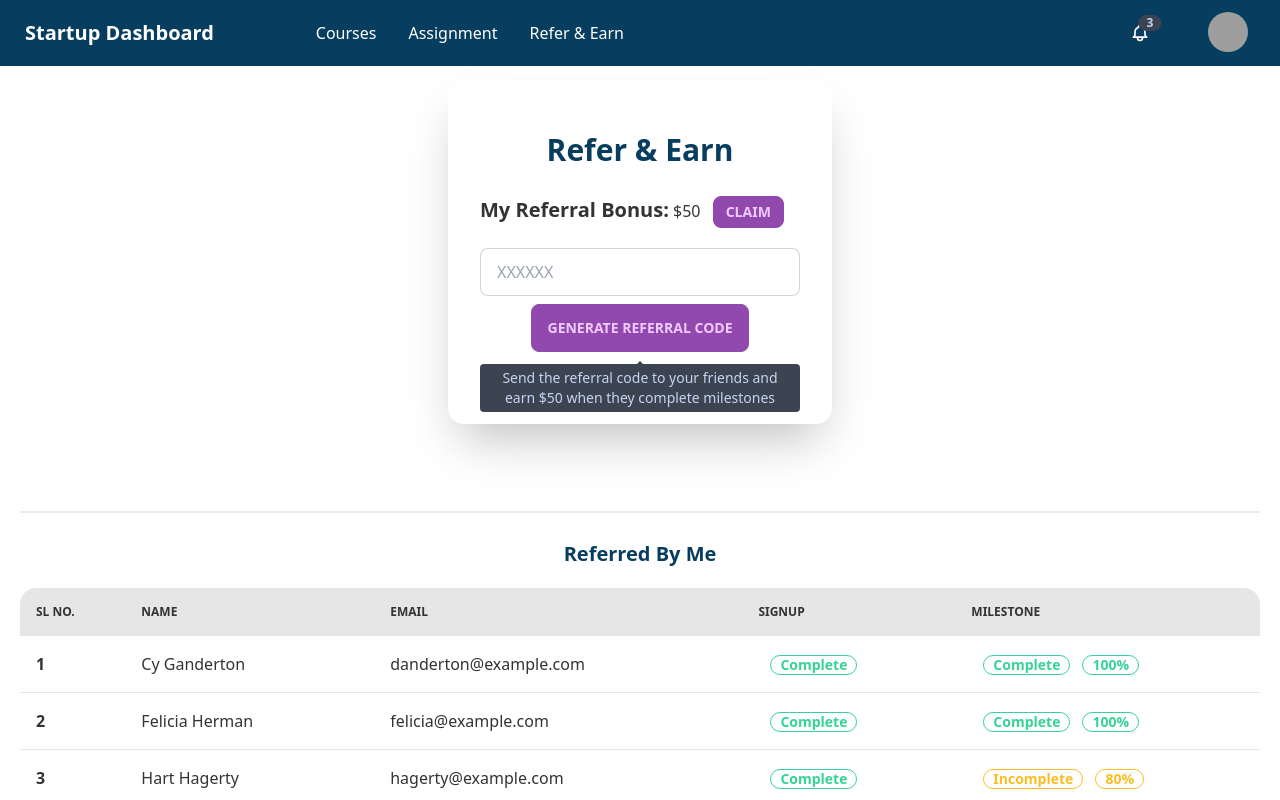
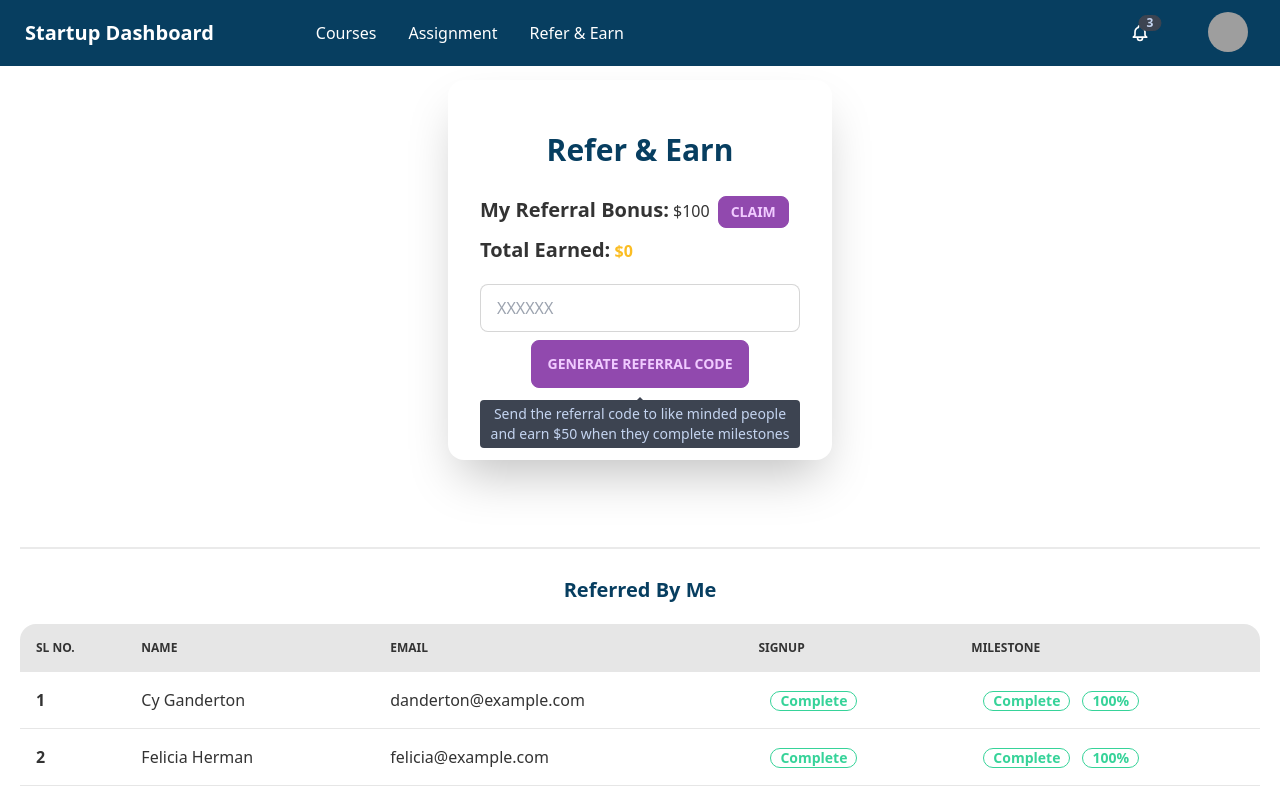
Before and after one commit to n00bNn00b/dreadnought-dashboard, a React (Create React App) app: page /refer in a window 1280 px wide. Shown: the top 800 px of the page. Built offline with nearby package versions, Linux system fonts and the light colour scheme; grey boxes are pictures that could not be loaded.

Commit message:
claim bonus and earned feature implemented

```diff
--- a/src/components/Dashboard/Refer/Refer.jsx
+++ b/src/components/Dashboard/Refer/Refer.jsx
@@ -3,6 +3,9 @@ import Reffered from "./Reffered";
 
 const Refer = () => {
   const [code, setCode] = useState("");
+  const [claimed, setClaimed] = useState(false);
+  const [bonus, setBonus] = useState(100);
+  const [earned, setEarned] = useState(0);
 
   const generateCode = () => {
     const referralCode = Math.round(Math.random() * 1000000);
@@ -24,13 +27,25 @@ const Refer = () => {
             Refer & Earn
           </h1>
           <h2>
-            <span className="font-bold text-xl">My Referral Bonus:</span> $50{" "}
+            <span className="font-bold text-xl">My Referral Bonus:</span> $
+            {bonus}
             <span>
-              {" "}
-              <button className="btn btn-sm btn-secondary mx-2">
+              <button
+                onClick={() => {
+                  setClaimed(true);
+                  setEarned(bonus);
+                  setBonus(bonus - bonus);
+                }}
+                className="btn btn-sm btn-secondary mx-2"
+                disabled={claimed}
+              >
                 Claim
-              </button>{" "}
+              </button>
             </span>
+          </h2>
+          <h2>
+            <span className="text-xl font-bold">Total Earned:</span>{" "}
+            <span className="text-warning font-bold">${earned}</span>{" "}
           </h2>
           <div className="my-3">
             <input
@@ -42,7 +57,7 @@ const Refer = () => {
             />
             <div
               className="tooltip tooltip-open tooltip-bottom flex mx-auto mb-5"
-              data-tip="Send the referral code to your friends and earn $50 when they complete milestones"
+              data-tip="Send the referral code to like minded people and earn $50 when they complete milestones"
             >
               <button
                 onClick={generateCode}
```
